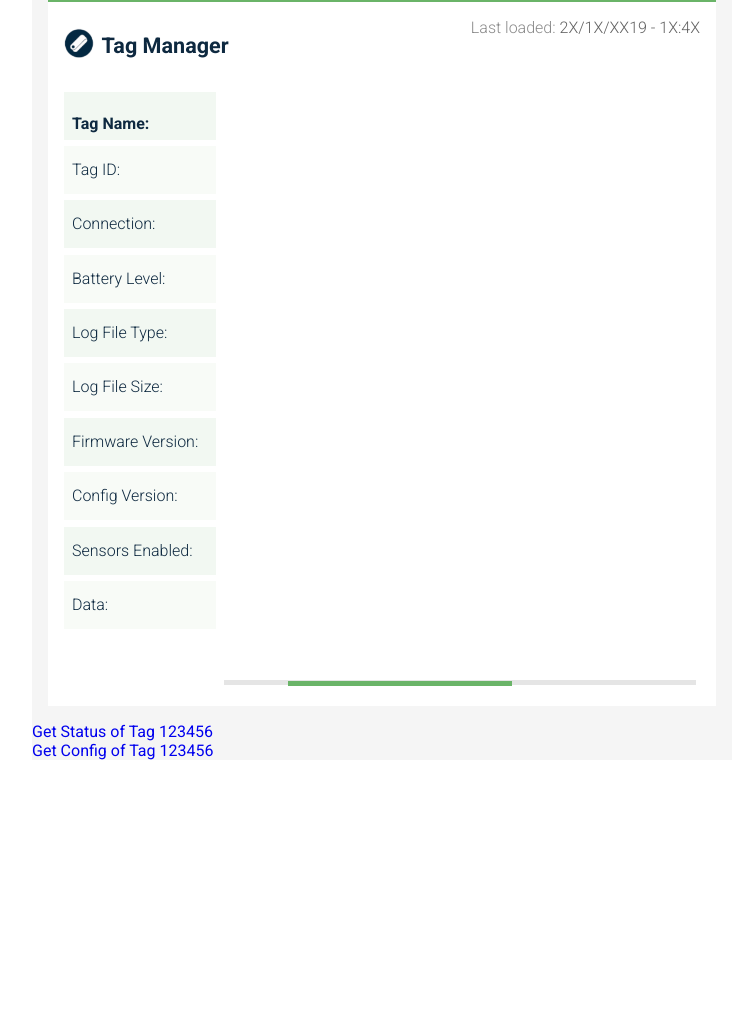
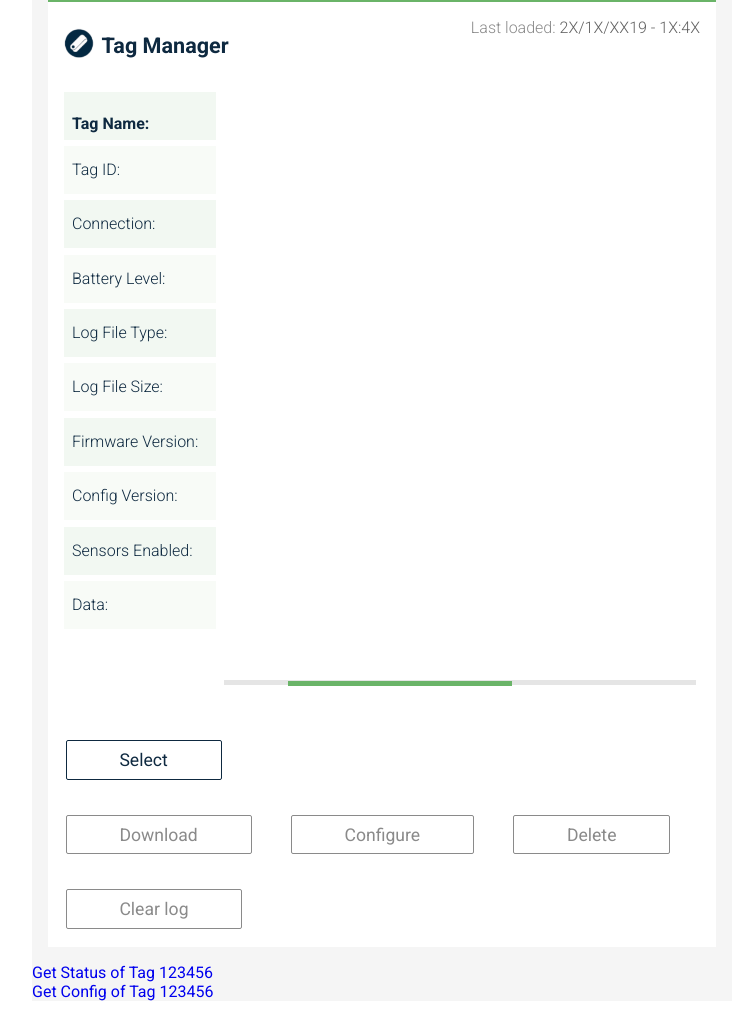
Before and after one commit to arribada/horizon-gui, a Flask app: template webserver/templates/scan.html in a window 1280 px wide. Shown: the part 140-1157 px from the top of the page, without its empty margins (258-1005 px from the left). Before the commit the page ends 900 px from the top, so only its background shows below. Run offline with Flask 2, Linux system fonts and the light colour scheme; the template is opened without the code that fills it, so the values that code supplies are empty; parts of the project's set-up code (start-up, migrations or seed data) failed here and were passed over.

Commit message:
Button stylings

```diff
--- a/webserver/static/styles.css
+++ b/webserver/static/styles.css
@@ -264,6 +264,26 @@ nav h3 {
     left: 4em;
 }
 
+/* BUTTONS */
+
+button,
+button.primary {
+    background-color: transparent;
+    border: solid 1px #0e2940;;
+    border-radius: 2px;
+    padding: 0.5em 3em;
+    font-size: 1.1em;
+    font-weight: 400;
+}
+
+button.secondary {
+    color: #8a8a8a;
+    border: solid 1px #8a8a8a;
+}
+
+
+
+
 
 /* ! END OF NM'S STYLES */
 
@@ -308,7 +328,7 @@ textarea {
     width: 100%;
 }
 
-button {
+/* button {
     background-color: transparent;
     border: solid 1px #006d78;
     border-radius: 7px;
@@ -317,7 +337,7 @@ button {
     vertical-align: middle;
     color: #006d78;
     font-size: 1.125rem;
-}
+} */
 
 /* Fonts */
 
--- a/webserver/templates/scan.html
+++ b/webserver/templates/scan.html
@@ -119,6 +119,26 @@
                 </div>
             </section>
 
+            <section class="buttons">
+                <button class="primary navy happy-margin" type="button">
+                    Select
+                </button>
+                <div class="secondary-buttons">
+                    <button class="secondary navy happy-margin" type="button">
+                        Download
+                    </button>
+                    <button class="secondary navy happy-margin" type="button">
+                        Configure
+                    </button>
+                    <button class="secondary navy happy-margin" type="button">
+                        Delete
+                    </button>
+                    <button class="secondary navy happy-margin" type="button">
+                        Clear log
+                    </button>
+                </div>
+            </section>
+
         </section>
     </div>
     <section class="links top-tail-margin">
```
